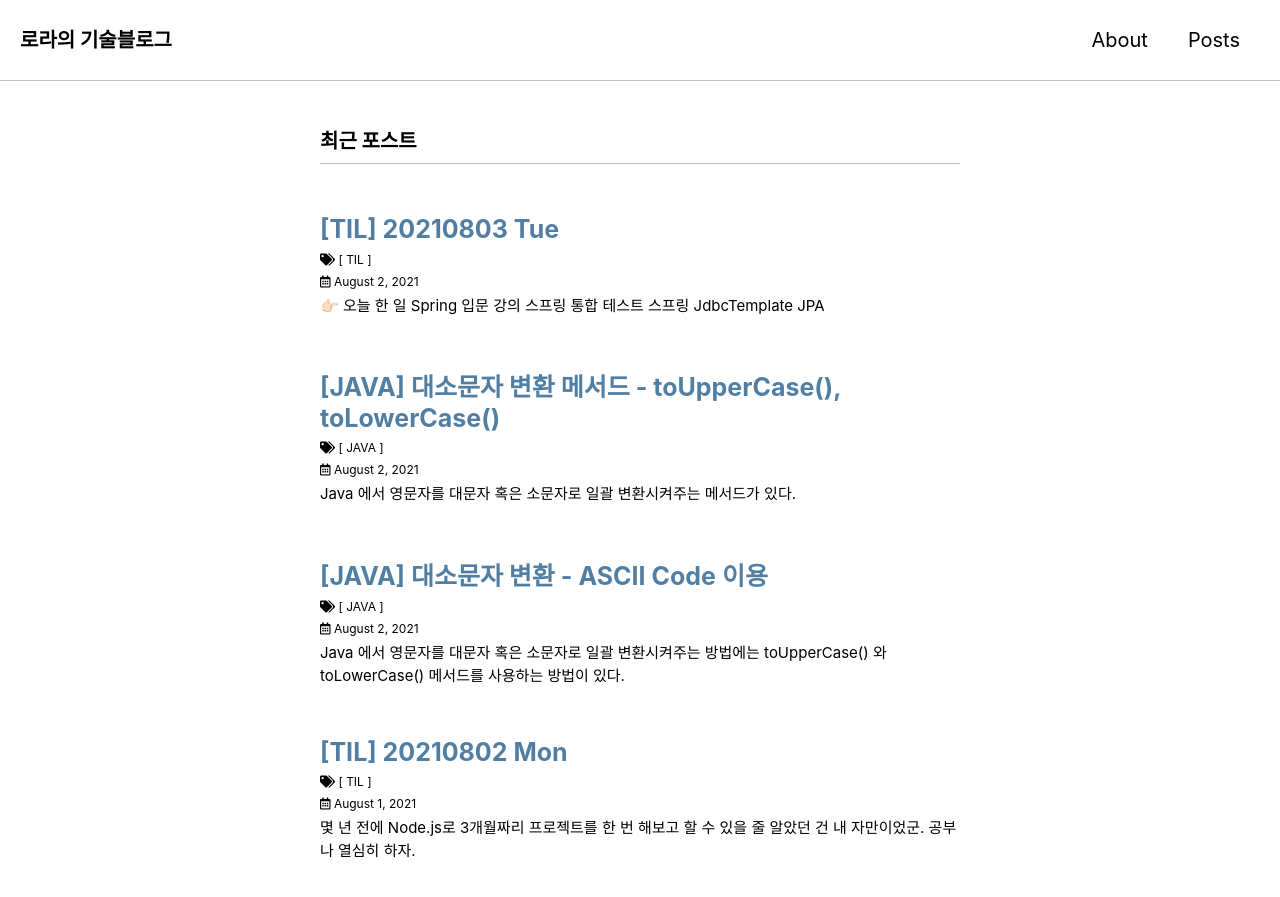
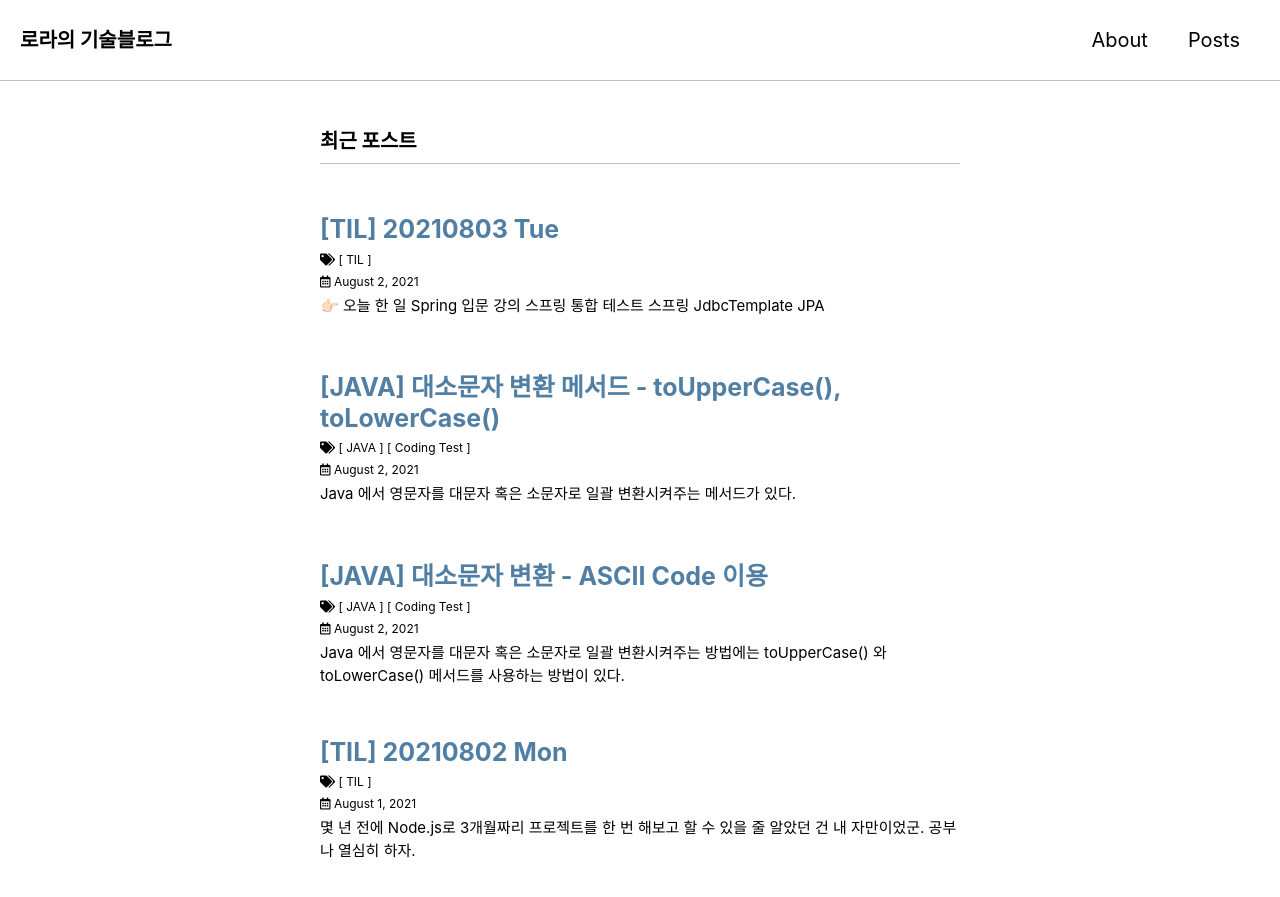
Before and after one commit to DAMICHOI/DAMICHOI.github.io, a Jekyll site: the page built from index.markdown, in a window 1280 px wide and 900 px high. Shown: the top 897 px of the window. Built offline with Jekyll 4.4.1, drawn with Linux system fonts in a browser that asks for light colours; cached includes are drawn as plain includes; some web fonts are replaced; the list of posts is cut into pages by our own code.

Commit message:
style : 태그 및 포맷 추가
coding test 태그 및 포맷 추가

```diff
--- a/_data/format.yml
+++ b/_data/format.yml
@@ -8,3 +8,4 @@ tools : Tools
 intellij : IntelliJ
 etc : Etc
 mac : Mac
+codingTest : Coding Test
--- a/_data/tags.yml
+++ b/_data/tags.yml
@@ -1,6 +1,7 @@
 - til
 - java
 - algorithm
+- codingTest
 - git
 - markdown
 - tools
```
